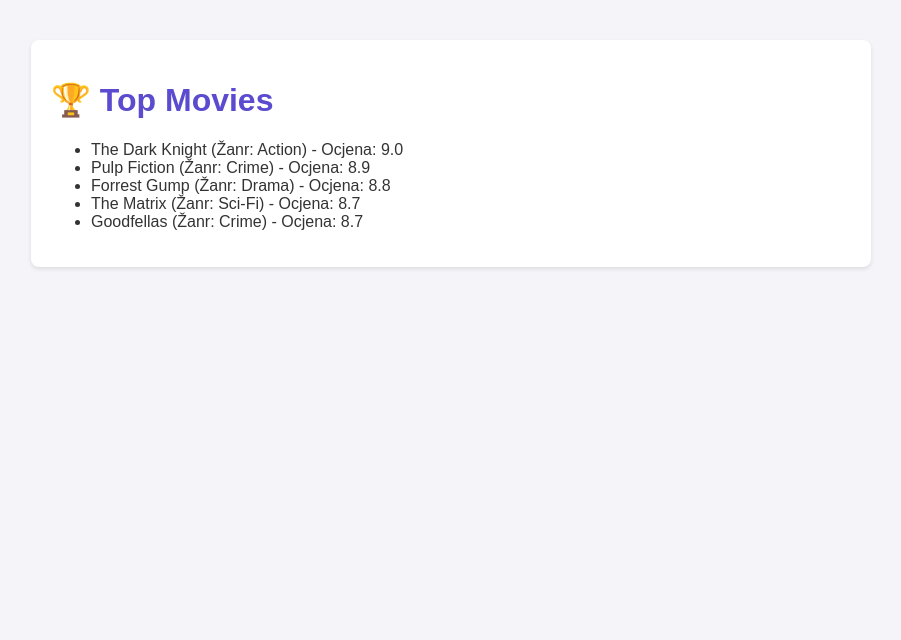
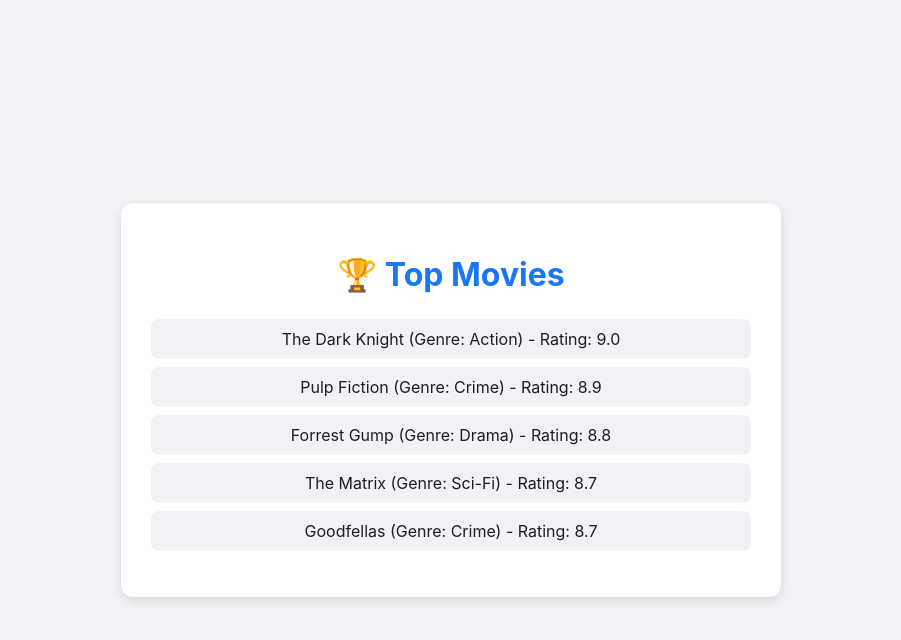
Before and after one commit to IvanaBradaric/Movie-Dashboard, a plain HTML site: page index.html in a window 1280 px wide. Shown: the whole page, without its empty margins (189-1090 px from the left). Drawn offline with Linux system fonts and the light colour scheme.

Commit message:
feat: Add CSS styling to dashboard

```diff
--- a/index.html
+++ b/index.html
@@ -2,23 +2,45 @@
 <html lang="en">
 <head>
     <meta charset="UTF-8">
-  <title>Film Dashboard</title>
+    <title>Movie Dashboard</title>
     <style>
         body {
-      font-family: sans-serif;
-      background-color: #f4f4f9;
-      color: #333;
+            font-family: -apple-system, BlinkMacSystemFont, "Segoe UI", Roboto, Helvetica, Arial, sans-serif;
+            background-color: #f0f2f5;
+            color: #1c1e21;
+            display: flex;
+            justify-content: center;
+            align-items: center;
+            height: 100vh;
+            margin: 0;
         }
+
         .container {
-      max-width: 800px;
-      margin: 40px auto;
-      padding: 20px;
-      background-color: #fff;
+            width: 90%;
+            max-width: 600px;
+            margin: 20px;
+            padding: 30px;
+            background-color: #ffffff;
+            border-radius: 12px;
+            box-shadow: 0 4px 12px rgba(0, 0, 0, 0.1);
+            text-align: center;
+        }
+
+        h1 {
+            color: #1877f2;
+            margin-bottom: 25px;
+        }
+
+        ul {
+            list-style-type: none;
+            padding: 0;
+        }
+
+        li {
+            background-color: #f0f2f5;
+            padding: 10px 15px;
             border-radius: 8px;
-      box-shadow: 0 2px 4px rgba(0, 0, 0, 0.1);
-    }
-    h1 {
-      color: #5a4bcf;
+            margin-bottom: 8px;
         }
     </style>
 </head>
@@ -27,11 +49,11 @@
         <h1>🏆 Top Movies</h1>
         <div>
             <ul>
-            <li>The Dark Knight (Žanr: Action) - Ocjena: 9.0</li>
-            <li>Pulp Fiction (Žanr: Crime) - Ocjena: 8.9</li>
-            <li>Forrest Gump (Žanr: Drama) - Ocjena: 8.8</li>
-            <li>The Matrix (Žanr: Sci-Fi) - Ocjena: 8.7</li>
-            <li>Goodfellas (Žanr: Crime) - Ocjena: 8.7</li>
+                <li>The Dark Knight (Genre: Action) - Rating: 9.0</li>
+                <li>Pulp Fiction (Genre: Crime) - Rating: 8.9</li>
+                <li>Forrest Gump (Genre: Drama) - Rating: 8.8</li>
+                <li>The Matrix (Genre: Sci-Fi) - Rating: 8.7</li>
+                <li>Goodfellas (Genre: Crime) - Rating: 8.7</li>
             </ul>
         </div>
     </div>
```
Lines whose indentation alone changed are shown as unchanged.
